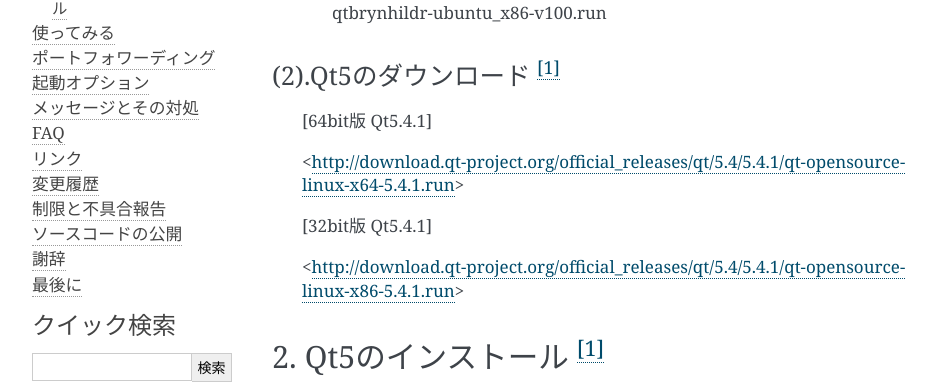
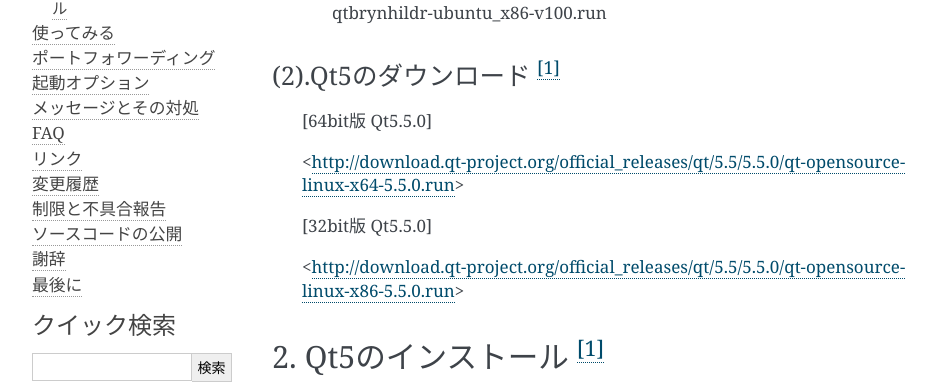
Before and after one commit to funfun-dc5/qtbrynhildr, a Sphinx documentation site: the page built from doc/manual/source/client_setting_ubuntu.rst, in a window 1280 px wide and 900 px high, scrolled down 358 px. Shown: the part 151-538 px from the top of the window, without its empty margins (148-1084 px from the left). Built offline with Sphinx 7.4.7, drawn with Linux system fonts in a browser that asks for light colours.

Commit message:
updated for Qt5.5

```diff
--- a/doc/manual/source/client_setting_ubuntu.rst
+++ b/doc/manual/source/client_setting_ubuntu.rst
@@ -23,13 +23,13 @@
 
 (2).Qt5のダウンロード [1]_
 ^^^^^^^^^^^^^^^^^^^^^^^^^^^
- [64bit版 Qt5.4.1]
+ [64bit版 Qt5.5.0]
 
- <http://download.qt-project.org/official_releases/qt/5.4/5.4.1/qt-opensource-linux-x64-5.4.1.run>
+ <http://download.qt-project.org/official_releases/qt/5.5/5.5.0/qt-opensource-linux-x64-5.5.0.run>
 
- [32bit版 Qt5.4.1]
+ [32bit版 Qt5.5.0]
 
- <http://download.qt-project.org/official_releases/qt/5.4/5.4.1/qt-opensource-linux-x86-5.4.1.run>
+ <http://download.qt-project.org/official_releases/qt/5.5/5.5.0/qt-opensource-linux-x86-5.5.0.run>
 
 2. Qt5のインストール [1]_
 --------------------------
--- a/doc/manual/source/client_setting_windows.rst
+++ b/doc/manual/source/client_setting_windows.rst
@@ -12,15 +12,15 @@
 
  <https://github.com/funfun-dc5/qtbrynhildr/releases>
 
-(2) Visual C++ 2010 x86 Redistributable のダウンロード
+(2) Visual C++ 2013 x86 Redistributable のダウンロード
 ^^^^^^^^^^^^^^^^^^^^^^^^^^^^^^^^^^^^^^^^^^^^^^^^^^^^^^
  Windows版ではランタイムライブラリパッケージ
 
-  Visual C++ 2010 x86 Redistributable
+  Visual C++ 2013 x86 Redistributable
 
  が必要な場合があります。例えば以下から入手できます。
 
- <http://www.microsoft.com/ja-jp/download/details.aspx?id=8328>
+ <https://www.microsoft.com/ja-jp/download/details.aspx?id=40784>
 
 2. インストール
 ---------------
--- a/doc/setup_dev/setup_windows_with_Qt5.txt
+++ b/doc/setup_dev/setup_windows_with_Qt5.txt
@@ -2,9 +2,9 @@
  Setup Development Environment for Qt Brynhildr on Windows.
 ---------------------------------------------------------------------------
 
-0) install Qt5.4.1 (for MinGW-4.9.1) and MinGW-W64 and Cygwin
+0) install Qt5.5.0 (for MinGW-4.9.2) and MinGW-W64 and Cygwin
 
-http://download.qt-project.org/official_releases/qt/5.4/5.4.1/qt-opensource-windows-x86-mingw491_opengl-5.4.1.exe
+http://download.qt-project.org/official_releases/qt/5.5/5.5.0/qt-opensource-windows-x86-mingw492_opengl-5.5.0.exe
 
 1) check setup script (src/setup)
 
@@ -20,7 +20,7 @@
 
 for example)
 
-/c/Tools/develop/Qt/Qt5.4.1/5.4/mingw491_32/bin:/c/Tools/develop/Qt/Qt5.4.1/Tools/mingw491_32/bin:/c/Tools/develop/cygwin/bin
+/c/Tools/develop/Qt/Qt5.5.0/5.5/mingw492_32/bin:/c/Tools/develop/Qt/Qt5.5.0/Tools/mingw492_32/bin:/c/Tools/develop/cygwin/bin
 
 NOTE)
 
```
Also changed, not shown: doc/manual/source/change_logs.rst (+11 -4 lines), doc/setup_dev/setup_linux_with_Qt5.txt (+5 -5 lines), 10 other files.
